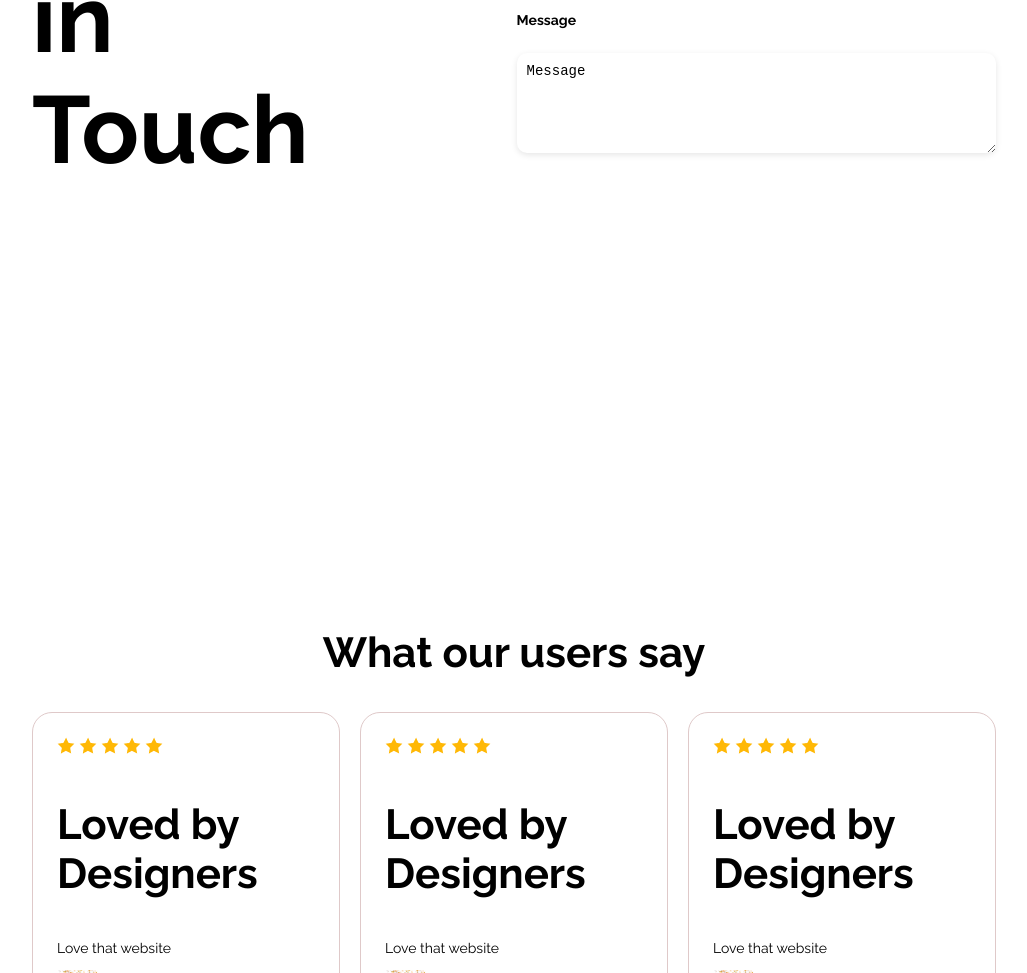
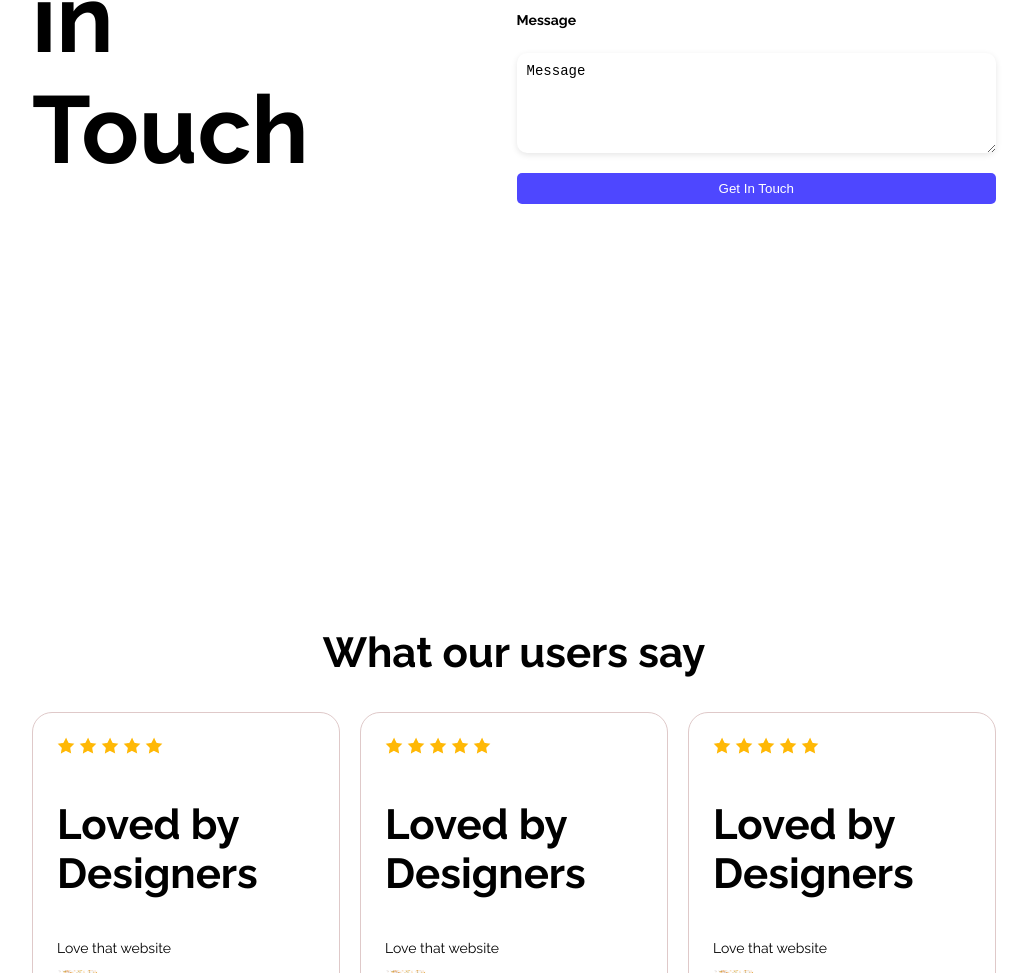
Before and after one commit to rubaiyatraiyan/assignment-repo, a plain HTML site: page index.html in a window 1280 px wide. Shown: the part 2935-3908 px from the top of the page, without its empty margins (126-1153 px from the left). Drawn offline with Linux system fonts and the light colour scheme.

Commit message:
add button in form

```diff
--- a/index.html
+++ b/index.html
@@ -110,7 +110,9 @@
     <input type="text" name="name" id="name" placeholder="Your Name">
     <label for="message">Message</label>
     <textarea name="" rows="5" placeholder="Write your message" id="message">Message</textarea>
+    <button class="btn-primery"> Get In Touch</button>
 </form>
+
 </section>
 <section class="review-section">
  <h1 class="headline-review">What our users say</h1>
```
